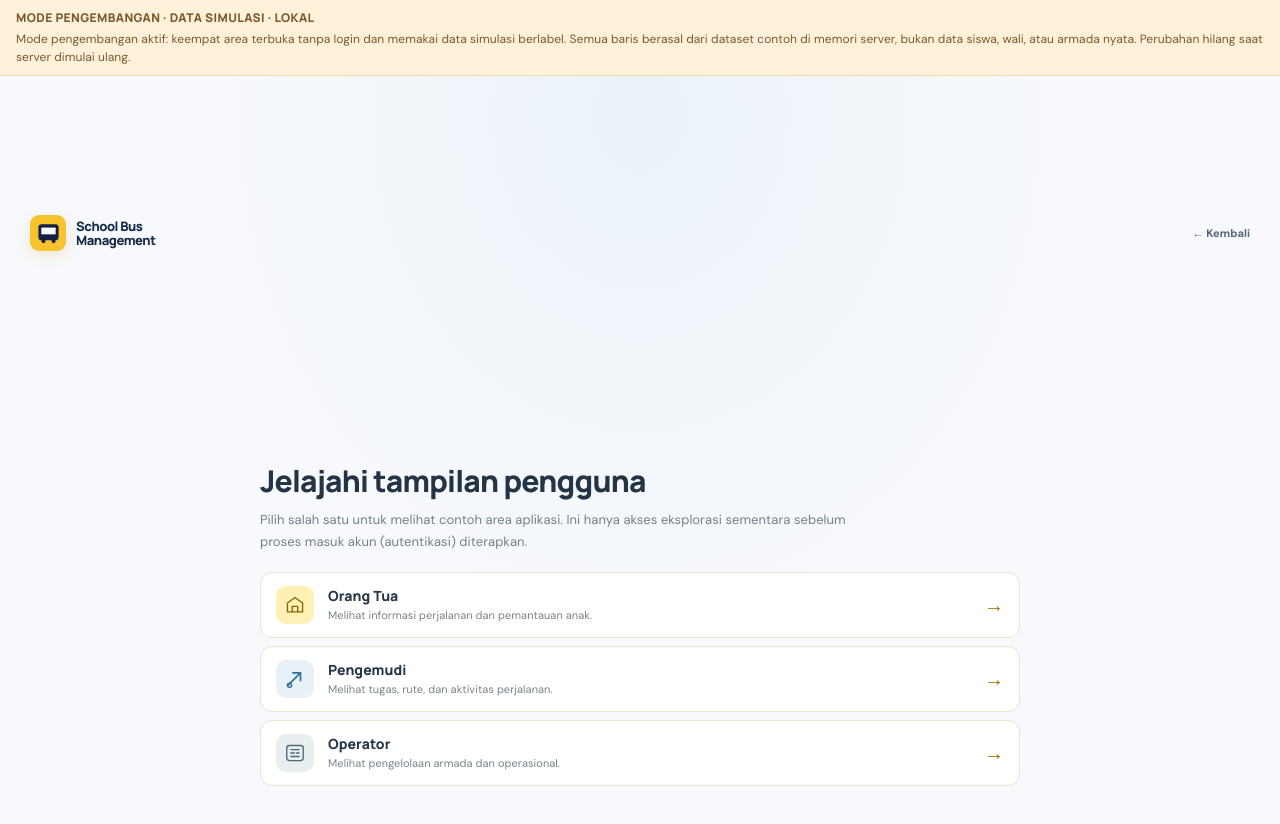
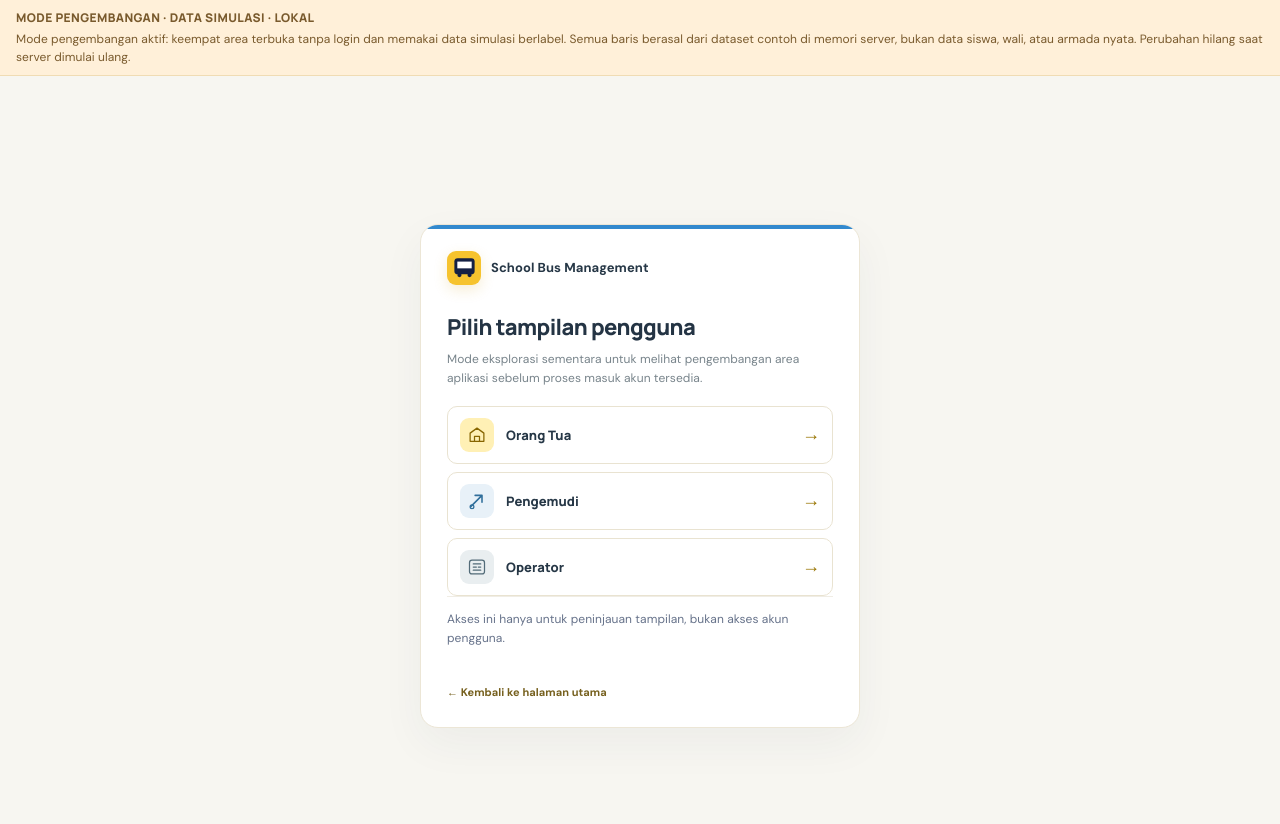
Before and after one commit to irusandi-hub/school-bus-management, a Next.js app: page /pilih-peran in a window 1280 px wide. Shown: the top 824 px of the page. Built offline with nearby package versions, Linux system fonts and the light colour scheme.

Commit message:
center temporary role exploration in one compact card

```diff
--- a/app/pilih-peran/page.tsx
+++ b/app/pilih-peran/page.tsx
@@ -18,41 +18,44 @@ function Icon({ type }: { type: string }) {
 
 export default function ChooseRolePage() {
   return <main className="sbm-chooser sbm-chooser-compact">
-    <header className="sbm-header">
-      <Link href="/" className="sbm-brand"><span className="sbm-mark" aria-hidden="true"><svg viewBox="0 0 32 32" fill="none"><rect x="4" y="5" width="24" height="19" rx="4" fill="currentColor"/><path d="M7.5 9h17v8h-17z" fill="#fff"/><circle cx="10" cy="25" r="2.5" fill="#142044"/><circle cx="22" cy="25" r="2.5" fill="#142044"/></svg></span><span>School Bus<br/>Management</span></Link>
-      <Link href="/" className="sbm-back">← Kembali</Link>
-    </header>
-    <section className="sbm-chooser-compact-body" aria-labelledby="explore-title">
+    <section className="sbm-chooser-card" aria-labelledby="explore-title">
+      <Link href="/" className="sbm-chooser-brand"><span className="sbm-mark" aria-hidden="true"><svg viewBox="0 0 32 32" fill="none"><rect x="4" y="5" width="24" height="19" rx="4" fill="currentColor"/><path d="M7.5 9h17v8h-17z" fill="#fff"/><circle cx="10" cy="25" r="2.5" fill="#142044"/><circle cx="22" cy="25" r="2.5" fill="#142044"/></svg></span><span>School Bus Management</span></Link>
       <div className="sbm-chooser-compact-copy">
-        <h1 id="explore-title">Jelajahi tampilan pengguna</h1>
-        <p>Pilih salah satu untuk melihat contoh area aplikasi. Ini hanya akses eksplorasi sementara sebelum proses masuk akun (autentikasi) diterapkan.</p>
+        <h1 id="explore-title">Pilih tampilan pengguna</h1>
+        <p>Mode eksplorasi sementara untuk melihat pengembangan area aplikasi sebelum proses masuk akun tersedia.</p>
       </div>
       <nav className="sbm-chooser-links" aria-label="Pilih tampilan pengguna">
         {roles.map((role) => <Link href={role.href} className={`sbm-chooser-link ${role.tone}`} key={role.href}>
           <span className="sbm-chooser-link-icon"><Icon type={role.icon}/></span>
-          <span className="sbm-chooser-link-copy"><strong>{role.title}</strong><small>{role.detail}</small></span>
+          <span className="sbm-chooser-link-copy"><strong>{role.title}</strong></span>
           <span className="sbm-chooser-link-arrow" aria-hidden="true">→</span>
         </Link>)}
       </nav>
+      <p className="sbm-chooser-note">Akses ini hanya untuk peninjauan tampilan, bukan akses akun pengguna.</p>
+      <Link href="/" className="sbm-chooser-back">← Kembali ke halaman utama</Link>
     </section>
     <style>{`
-      .sbm-chooser-compact{min-height:100vh}
-      .sbm-chooser-compact .sbm-chooser-compact-body{width:min(760px,calc(100% - 36px));margin:70px auto 90px}
-      .sbm-chooser-compact-copy{margin-bottom:20px}
-      .sbm-chooser-compact-copy h1{font:800 clamp(22px,4vw,30px) Manrope,sans-serif;letter-spacing:-.8px;color:#243444;margin:0 0 8px}
-      .sbm-chooser-compact-copy p{max-width:620px;font-size:13px;line-height:1.65;color:#738087;margin:0}
+      .sbm-chooser-compact{min-height:100vh;display:grid;place-items:center;padding:28px 18px;background:#f7f6f1}
+      .sbm-chooser-card{width:min(440px,100%);padding:26px;background:#fff;border:1px solid #ece6d6;border-radius:18px;box-shadow:0 16px 44px #2637460d}
+      .sbm-chooser-brand{display:flex;align-items:center;gap:10px;text-decoration:none;color:#263746;font-size:13px;font-weight:800;margin-bottom:27px}
+      .sbm-chooser-brand .sbm-mark{width:34px;height:34px}
+      .sbm-chooser-brand svg{width:34px;height:34px}
+      .sbm-chooser-compact-copy{margin-bottom:18px}
+      .sbm-chooser-compact-copy h1{font:800 22px Manrope,sans-serif;letter-spacing:-.6px;color:#243444;margin:0 0 8px}
+      .sbm-chooser-compact-copy p{font-size:12px;line-height:1.6;color:#78848b;margin:0}
       .sbm-chooser-links{display:grid;gap:8px}
-      .sbm-chooser-link{display:flex;align-items:center;gap:14px;padding:13px 15px;background:#fff;border:1px solid #e9e3d1;border-radius:12px;text-decoration:none;transition:border-color .15s,transform .15s}
-      .sbm-chooser-link:hover{border-color:#e2bd43;transform:translateY(-1px)}
-      .sbm-chooser-link-icon{width:38px;height:38px;display:grid;place-items:center;flex:none;border-radius:10px;background:#fff0b5;color:#876500}
-      .sbm-chooser-link-icon svg{width:22px;height:22px}
+      .sbm-chooser-link{display:flex;align-items:center;gap:12px;padding:11px 12px;background:#fff;border:1px solid #e9e3d1;border-radius:10px;text-decoration:none}
+      .sbm-chooser-link:hover{border-color:#e2bd43}
+      .sbm-chooser-link-icon{width:34px;height:34px;display:grid;place-items:center;flex:none;border-radius:9px;background:#fff0b5;color:#876500}
+      .sbm-chooser-link-icon svg{width:20px;height:20px}
       .sbm-chooser-link-copy{display:grid;gap:3px;min-width:0}
-      .sbm-chooser-link-copy strong{font:800 14px Manrope,sans-serif;color:#263746}
-      .sbm-chooser-link-copy small{font-size:11px;line-height:1.45;color:#78848b}
-      .sbm-chooser-link-arrow{margin-left:auto;color:#987400;font-size:20px}
+      .sbm-chooser-link-copy strong{font:800 13px Manrope,sans-serif;color:#263746}
+      .sbm-chooser-link-arrow{margin-left:auto;color:#987400;font-size:18px}
       .sbm-chooser-link.driver .sbm-chooser-link-icon{background:#e8f1f8;color:#316f9b}
       .sbm-chooser-link.operator .sbm-chooser-link-icon{background:#e9eef0;color:#526b78}
-      @media(max-width:600px){.sbm-chooser-compact .sbm-chooser-compact-body{margin:48px auto 60px}.sbm-chooser-link{padding:11px 12px;gap:11px}}
+      .sbm-chooser-note{margin:16px 0 0;padding-top:13px;border-top:1px solid #f0ede5;font-size:10px;line-height:1.5;color:#8a9296}
+      .sbm-chooser-back{display:inline-block;margin-top:16px;color:#76601e;font-size:11px;font-weight:700;text-decoration:none}
+      @media(max-width:420px){.sbm-chooser-card{padding:21px}.sbm-chooser-compact-copy h1{font-size:20px}}
     `}</style>
   </main>;
 }
```
